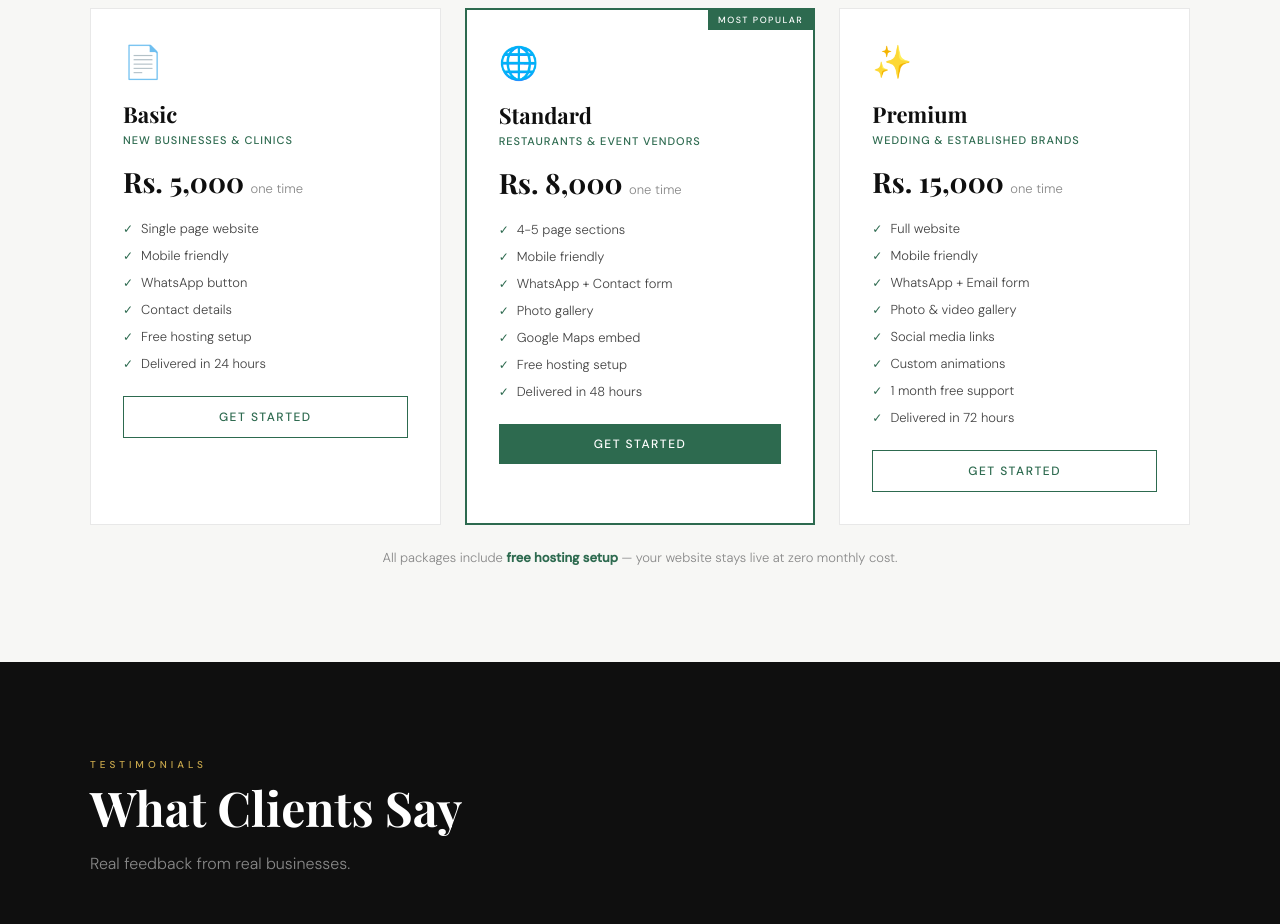
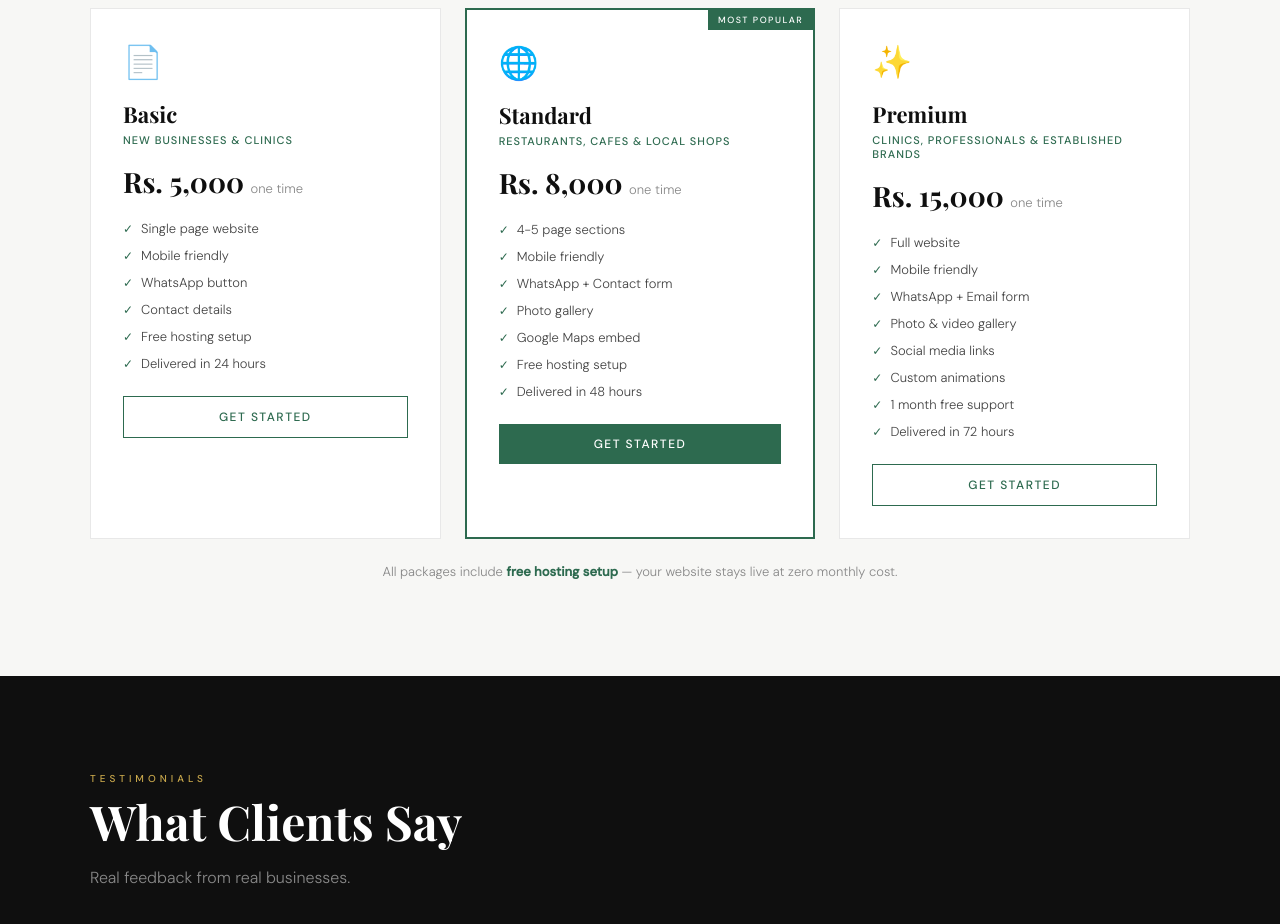
Before and after one commit to prathameshlahulkar-ai/prathameshlahulkar-ai.github.io, a plain HTML site: page index.html in a window 1280 px wide. Shown: the part 2520-3444 px from the top of the page. Drawn offline with nearby package versions, Linux system fonts and the light colour scheme; a web font is replaced by a local one.

Commit message:
Update index.html

```diff
--- a/index.html
+++ b/index.html
@@ -292,7 +292,7 @@ footer p{font-size:11px;color:rgba(255,255,255,0.25);margin-top:4px;}
         <div class="service-badge">Most Popular</div>
         <span class="service-icon">🌐</span>
         <div class="service-name">Standard</div>
-        <div class="service-ideal">Restaurants & event vendors</div>
+        <div class="service-ideal">Restaurants, Cafes & Local Shops</div>
         <div class="service-price">Rs. 8,000 <span>one time</span></div>
         <ul class="service-features">
           <li>4-5 page sections</li>
@@ -308,7 +308,7 @@ footer p{font-size:11px;color:rgba(255,255,255,0.25);margin-top:4px;}
       <div class="service-card">
         <span class="service-icon">✨</span>
         <div class="service-name">Premium</div>
-        <div class="service-ideal">Wedding & established brands</div>
+        <div class="service-ideal">Clinics, Professionals & Established Brands</div>
         <div class="service-price">Rs. 15,000 <span>one time</span></div>
         <ul class="service-features">
           <li>Full website</li>
```
